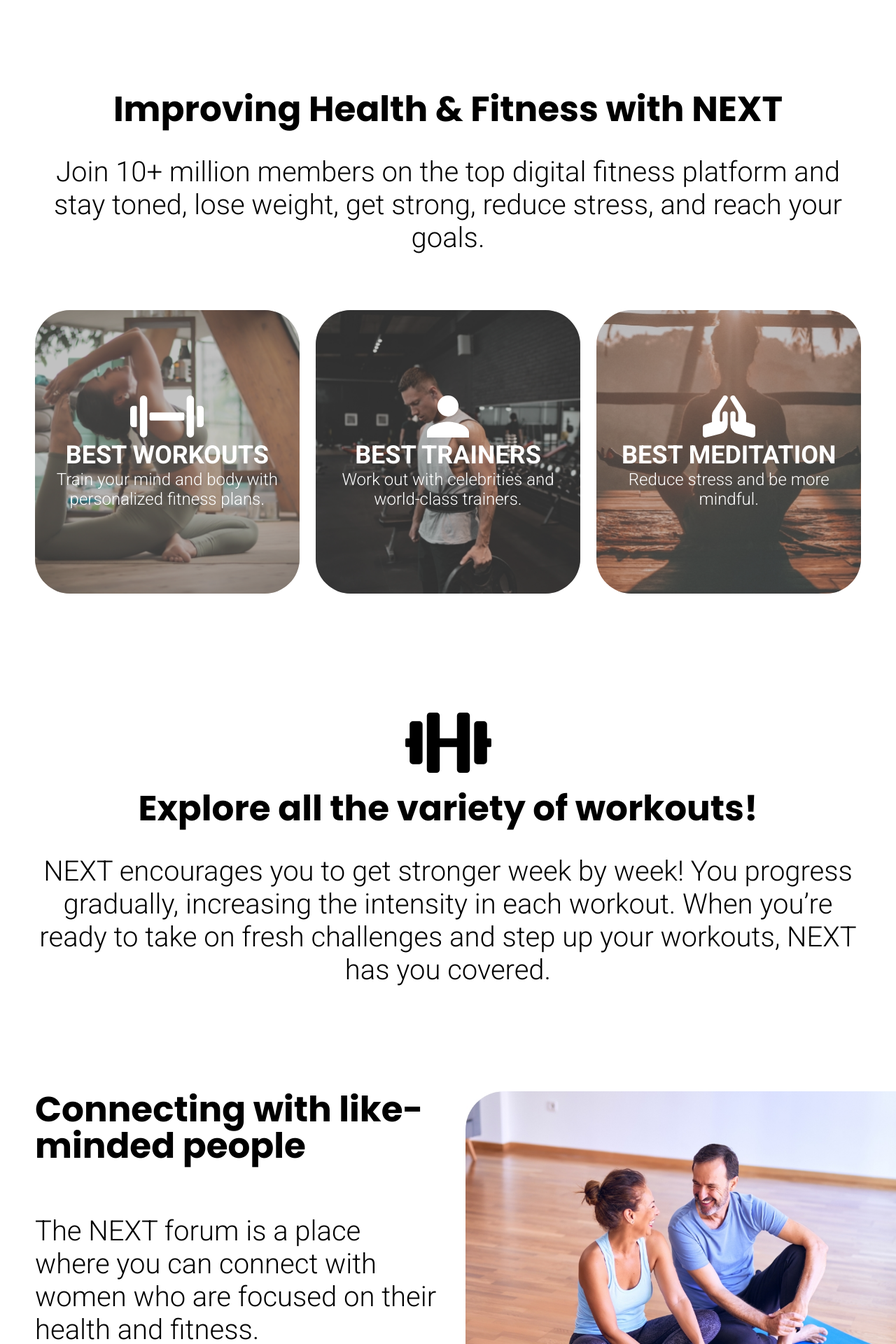
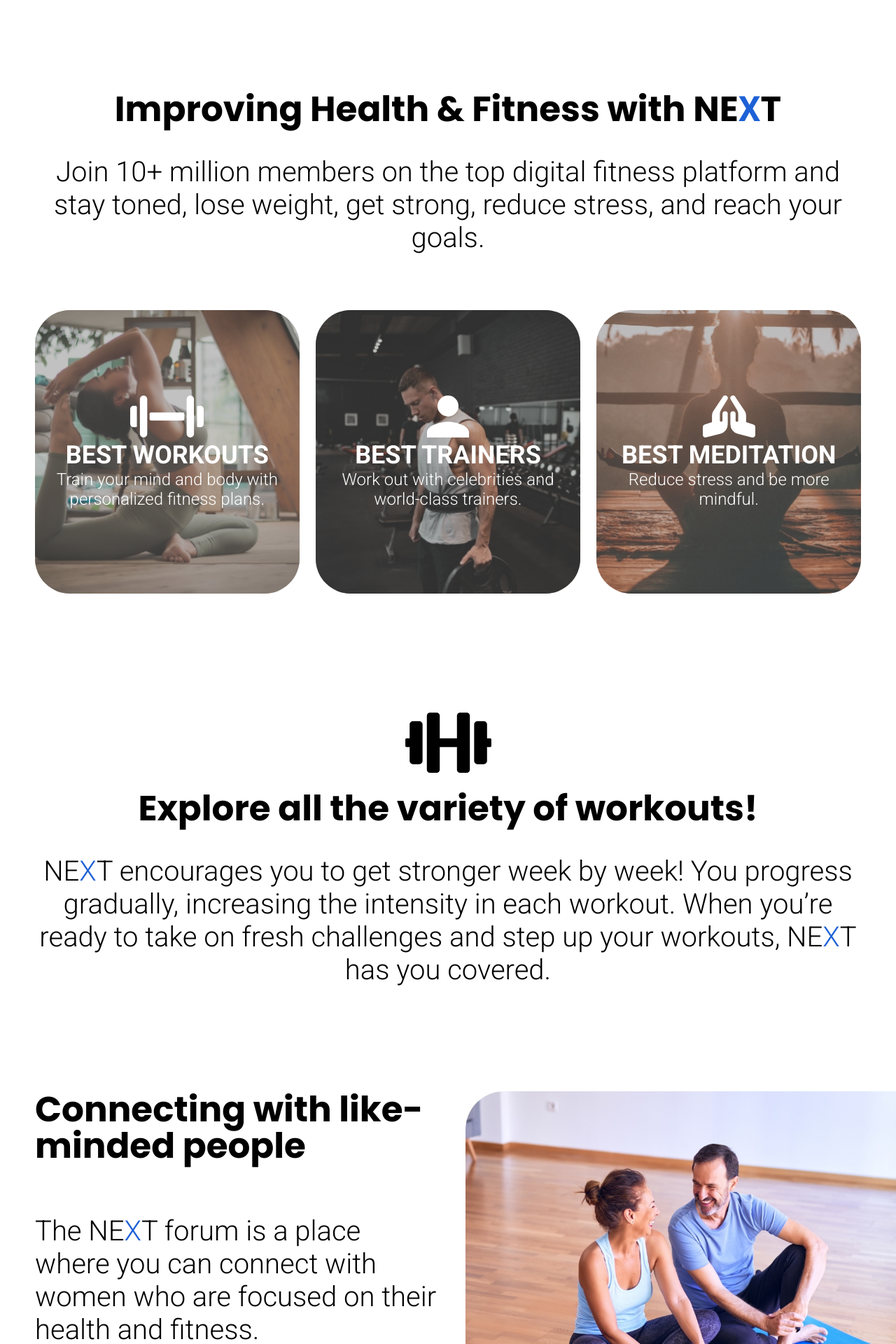
Before and after one commit to swandzel/fitness-app-landing, a React (Create React App) app: page / in a window 1280 px wide. Shown: the part 1000-2920 px from the top of the page at 70% size. Built offline with nearby package versions, Linux system fonts and the light colour scheme.

Commit message:
window listeners refactor

```diff
--- a/src/components/Blog/Blog.js
+++ b/src/components/Blog/Blog.js
@@ -14,7 +14,7 @@
         whileInView="onscreen"
         viewport={{ once: true, amount: 0.1 }}
       >
-        Check our NEXT blog
+        Check our NE<span className="navbar--logo-blue">X</span>T blog
       </motion.h2>
       <div className="blog--posts">
         {blogPosts.map((blogPost) => (
--- a/src/components/ConnectingWith/ConnectingWith.js
+++ b/src/components/ConnectingWith/ConnectingWith.js
@@ -17,8 +17,9 @@
           Connecting with like-minded people
         </motion.h2>
         <p>
-          The NEXT forum is a place where you can connect with women who are
-          focused on their health and fitness.
+          The NE<span className="navbar--logo-blue">X</span>T forum is a place
+          where you can connect with women who are focused on their health and
+          fitness.
         </p>
         <p>
           To share your experiences and aspirations. To support and motivate
--- a/src/components/ImprovingHealth/ImprovingHealth.js
+++ b/src/components/ImprovingHealth/ImprovingHealth.js
@@ -14,7 +14,8 @@
         whileInView="onscreen"
         viewport={{ once: true, amount: 0.1 }}
       >
-        Improving Health & Fitness with NEXT
+        Improving Health & Fitness with NE
+        <span className="navbar--logo-blue">X</span>T
       </motion.h2>
       <p>
         Join 10+ million members on the top digital fitness platform and stay
--- a/src/components/Navbar/Navbar.js
+++ b/src/components/Navbar/Navbar.js
@@ -10,9 +10,12 @@
   const [changeStyle, setChangeStyle] = useState(false);
 
   useEffect(() => {
-    window.addEventListener("scroll", () => {
+    const changeStyleHandler = () => {
       setChangeStyle(window.pageYOffset > 100);
-    });
+    };
+
+    window.addEventListener("scroll", changeStyleHandler);
+    return () => window.removeEventListener("scroll", changeStyleHandler);
   }, []);
 
   return (
@@ -30,7 +33,13 @@
           }`}
           onClick={scrollToTop}
         >
-          <img src={Logo} alt="Logo" />
+          <img
+            src={Logo}
+            alt="Logo"
+            className={`navbar--img ${
+              changeStyle ? "navbar--img--scroll" : ""
+            }`}
+          />
           <span className="navbar--logo-bold">
             NE<span className="navbar--logo-blue">X</span>T
           </span>
--- a/src/components/Navbar/Navbar.scss
+++ b/src/components/Navbar/Navbar.scss
@@ -49,16 +49,23 @@
       }
     }
 
-    img {
-      margin-right: 20px;
-    }
-
     &-bold {
       font-weight: 700;
     }
 
     &-blue {
       color: $blue;
+    }
+  }
+
+  &--img {
+    margin-right: 20px;
+    height: 31.5px;
+    transition: all 0.3s ease;
+
+    &--scroll {
+      height: 28px;
+      margin-right: 15px;
     }
   }
 
--- a/src/components/Testimonials/Testimonials.js
+++ b/src/components/Testimonials/Testimonials.js
@@ -11,11 +11,11 @@
   const [size, setSize] = useState(0);
   const [testimonialsCount, setTestimonialsCount] = useState(0);
 
-  const updateSize = () => {
-    setSize(window.innerWidth);
-  };
+  useEffect(() => {
+    const updateSize = () => {
+      setSize(window.innerWidth);
+    };
 
-  useEffect(() => {
     window.addEventListener("resize", updateSize);
     updateSize();
 
--- a/src/components/VarietyWorkouts/VarietyWorkouts.js
+++ b/src/components/VarietyWorkouts/VarietyWorkouts.js
@@ -25,10 +25,11 @@
         Explore all the variety of workouts!
       </motion.h2>
       <p>
-        NEXT encourages you to get stronger week by week! You progress
-        gradually, increasing the intensity in each workout. When you’re ready
-        to take on fresh challenges and step up your workouts, NEXT has you
-        covered.
+        NE<span className="navbar--logo-blue">X</span>T encourages you to get
+        stronger week by week! You progress gradually, increasing the intensity
+        in each workout. When you’re ready to take on fresh challenges and step
+        up your workouts, NE<span className="navbar--logo-blue">X</span>T has
+        you covered.
       </p>
     </div>
   );
```
